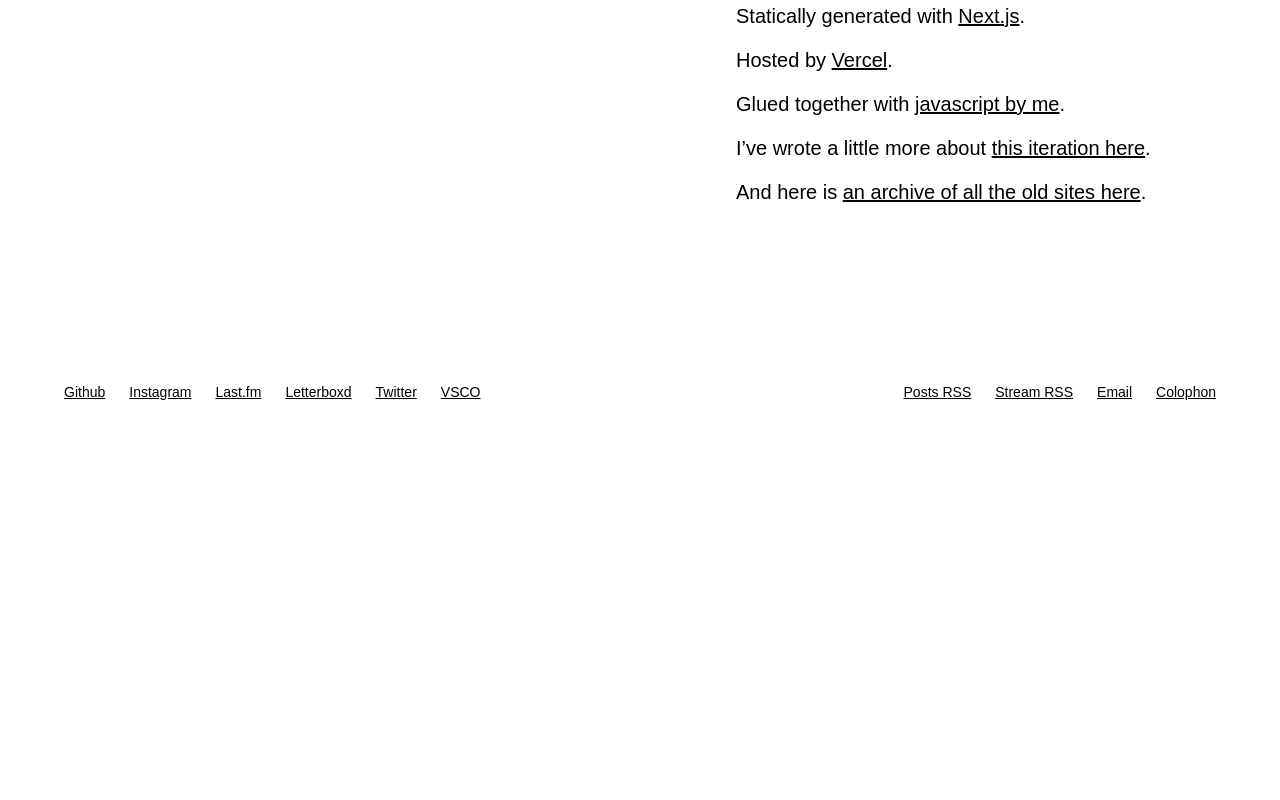
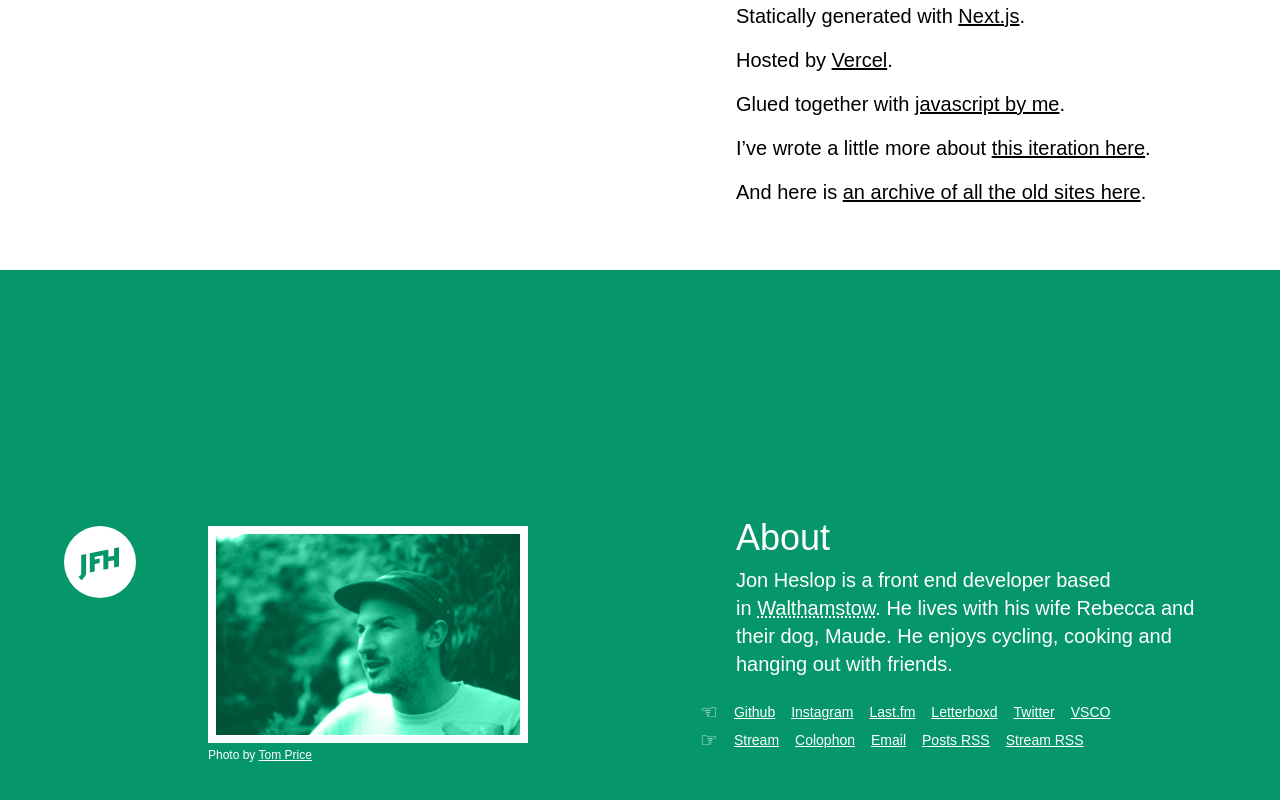
Before and after one commit to jonheslop/jfh-2021, a Next.js app: page /colophon in a window 1280 px wide. Shown: the part 334-1134 px from the top of the page. Before the commit the page ends 800 px from the top, so only its background shows below. Built offline with nearby package versions, Linux system fonts and the light colour scheme; a web font is replaced by a local one.

Commit message:
Big footer

```diff
--- a/app/page.tsx
+++ b/app/page.tsx
@@ -73,27 +73,6 @@ export default function Home() {
       </Heading>
       <div className="md:col-start-4 pt-24 -mt-24" id="work"/>
       {jobs.map(job => <Job key={job.company} data={job}/>)}
-
-      <Heading level="h2" classes="md:col-start-2 border-b md:border-none md:sticky top-80">
-        <Link underline={false} href='#About'>
-          About
-        </Link>
-      </Heading>
-
-      <p className="md:col-start-2 md:col-span-2 max-w-xl md:sticky top-96 text-xl pt-24 -mt-24" id="about">
-        Jon Heslop is a front end developer based in&nbsp;London.
-        </p>
-      <figure className="md:col-start-4">
-        <Image
-          priority
-          src="/jon-heslop.jpg"
-          alt="A picture of me in a garden chatting."
-          width={1280}
-          height={848}/>
-        <figcaption className="text-xs text-gray-500 text-right">
-          Photo by <Link external href="https://tomalprice.com/">Tom Price</Link>
-        </figcaption>
-      </figure>
     </>
   )
 }
--- a/jobs.js
+++ b/jobs.js
@@ -132,7 +132,7 @@ export const jobs = [
     role: 'Head of Web',
     period: '2008 - 2010',
     description:
-      'I landed a job with howies right out of university after a summer interning there the year before. I brought a knowledge of the internet and social media to the company and helped grow the online presence of the brand. Being a small company I also helped out with a lot of things, from helping produce photoshoots to design and content for the quarterly catalogues.',
+      'I landed a job with howies right out of university after a summer interning there the year before. I brought a knowledge of the internet and social media to the company and helped grow the online presence of the brand. Being a small company I also helped out with a lot of things, from helping produce photoshoots to designing and writing content for the quarterly catalogues.',
     logos: [
       {
         imageURL: '/howies.svg',
--- a/ui/footer.tsx
+++ b/ui/footer.tsx
@@ -1,22 +1,48 @@
 import React from 'react';
 import Link from './link';
+import Heading from './heading';
+import Image from 'next/image';
+import Logo from './logo';
 
 const Footer = () => {
   return (
-    <footer className="flex flex-wrap items-center w-full px-2 py-8 md:p-8 lg:p-16 text-xs md:text-sm justify-between">
-      <section className="flex flex-wrap space-x-6 space-x-reverse mt-4 sm:mt-0 pb-2 border-b sm:pb-0 sm:border-none">
-        <Link external classes="my-2 lg:my-0 mr-6" href="https://github.com/jonheslop">Github</Link>
-        <Link external classes="my-2 lg:my-0" href="https://instagram.com/jonheslop">Instagram</Link>
-        <Link external classes="my-2 lg:my-0" href="https://last.fm/user/jonheslop">Last.fm</Link>
-        <Link external classes="my-2 lg:my-0" href="https://letterboxd.com/jonheslop/">Letterboxd</Link>
-        <Link external classes="my-2 lg:my-0" href="https://twitter.com/jonheslop">Twitter</Link>
-        <Link external classes="my-2 lg:my-0" href="https://vsco.co/jonheslop/">VSCO</Link>
-      </section>
-      <section className="space-x-6 mt-4 sm:mt-0">
-        <Link href="/feed.xml">Posts RSS</Link>
-        <Link href="/stream/feed.xml">Stream RSS</Link>
-        <Link href="mailto:jon@jonheslop.com">Email</Link>
-        <Link href="/colophon">Colophon</Link>
+    <footer className="w-full px-2 py-8 md:p-8 lg:p-16 lg:py-32 xl:py-64 text-xs md:text-sm bg-emerald-600 text-white grid grid-cols-page-layout gap-4 lg:gap-16">
+      <Logo mono/>
+      <figure className="col-start-2 hidden lg:block">
+        <Image
+          className="border-8 border-white mix-blend-luminosity hover:mix-blend-normal"
+          src="/jon-heslop.jpg"
+          alt="A picture of me in a garden chatting."
+          width={640}
+          height={424}/>
+        <figcaption className="text-xs mt-1 -mb-4">
+          Photo by <Link light external href="https://tomalprice.com/">Tom Price</Link>
+        </figcaption>
+      </figure>
+      <section className="col-span-4 md:col-start-3 lg:col-start-4 lg:col-span-1 flex flex-col gap-2">
+        <Heading level="h2" classes="md:-mt-2">About</Heading>
+        <p className="text-xl max-w-3xl mb-4">
+          Jon Heslop is a front end developer based in&nbsp;<abbr title="North East London, UK" className="cursor-help">Walthamstow</abbr>. He lives with his wife Rebecca and their dog, Maude. He enjoys cycling, cooking and hanging out with friends.
+        </p>
+
+        <ul className="flex flex-wrap gap-4 mt-auto">
+          <h5 className="text-xl md:-ml-9 leading-none">☜ <span className='sr-only'>Links out</span></h5>
+          <li><Link external light href="https://github.com/jonheslop">Github</Link></li>
+          <li><Link external light href="https://instagram.com/jonheslop">Instagram</Link></li>
+          <li><Link external light href="https://last.fm/user/jonheslop">Last.fm</Link></li>
+          <li><Link external light href="https://letterboxd.com/jonheslop/">Letterboxd</Link></li>
+          <li><Link external light href="https://twitter.com/jonheslop">Twitter</Link></li>
+          <li><Link external light href="https://vsco.co/jonheslop/">VSCO</Link></li>
+        </ul>
+
+        <ul className="flex gap-4" role="navigation">
+          <h5 className="text-xl md:-ml-9 leading-none">☞ <span className='sr-only'>Site meta</span></h5>
+          <li><Link light href="/stream">Stream</Link></li>
+          <li><Link light href="/colophon">Colophon</Link></li>
+          <li><Link light href="mailto:jon@jonheslop.com">Email</Link></li>
+          <li><Link light href="/feed.xml">Posts RSS</Link></li>
+          <li><Link light href="/stream/feed.xml">Stream RSS</Link></li>
+        </ul>
       </section>
     </footer>
   );
--- a/ui/link.tsx
+++ b/ui/link.tsx
@@ -6,12 +6,13 @@ type Props = {
   external?: boolean;
   underline?: boolean;
   classes?: string;
+  light?: boolean;
   children: React.ReactNode;
 };
 
-const BASE_CLASSES = 'hover:text-green-600';
 
-const BaseLink = ({href, external = false, underline = true, classes = '', children}: Props) => {
+const BaseLink = ({href, external = false, underline = true, classes = '', light = false, children}: Props) => {
+  const BASE_CLASSES = light ? 'hover:text-green-950' : 'hover:text-green-600';
   const all_classes = `${BASE_CLASSES} ${underline && 'underline'} ${classes}`;
   const linkAttributes = external ? {
     target: '_blank',
--- a/ui/logo.tsx
+++ b/ui/logo.tsx
@@ -1,10 +1,14 @@
 import React from 'react';
 import Link from 'next/link';
 
-const Logo = () => {
+type Props = {
+  mono?: boolean;
+}
+
+const Logo = ({mono = false}: Props) => {
   return (
-    <h1 className="text-4xl text-green-600 md:sticky top-16 row-span-full">
-      <Link href="/" className="hover:text-green-800" title="JFH Logo - click to go to homepage">
+    <h1 className={`text-4xl ${mono ? "text-white" : "text-green-600"} md:sticky top-16 row-span-full`}>
+      <Link href="/" className={`${mono ? "hover:text-green-100" : "hover:text-green-800"}`} title="JFH Logo - click to go to homepage">
         <svg xmlns="http://www.w3.org/2000/svg" width="72" height="72" viewBox="0 0 682.17 682.18" className="rounded-full"><title>JFH Logo</title><path fill="currentColor" d="M0 0v682.17h682.17V0zm209.68 444.37s0 18.68-18.33 41.45c-21.23 26.36-26 28.59-26 28.59l-28-30.35 19.11-18.09s6.57-7.45 6.57-14.6V273.78l46.72-9.34zm311.48-60.08l-46.73 9.34v-70.08l-54.57 10.91v70.08l-46.73 9.35V276.05l-81.78 16.36v25.71l46.77-9.34v42.04l-46.77 9.3v70.08l-46.66 9.35-.06-182.22 175.27-35v70.09l54.57-10.91v-70.1l46.73-9.34z"/></svg>
       </Link>
     </h1>
```
